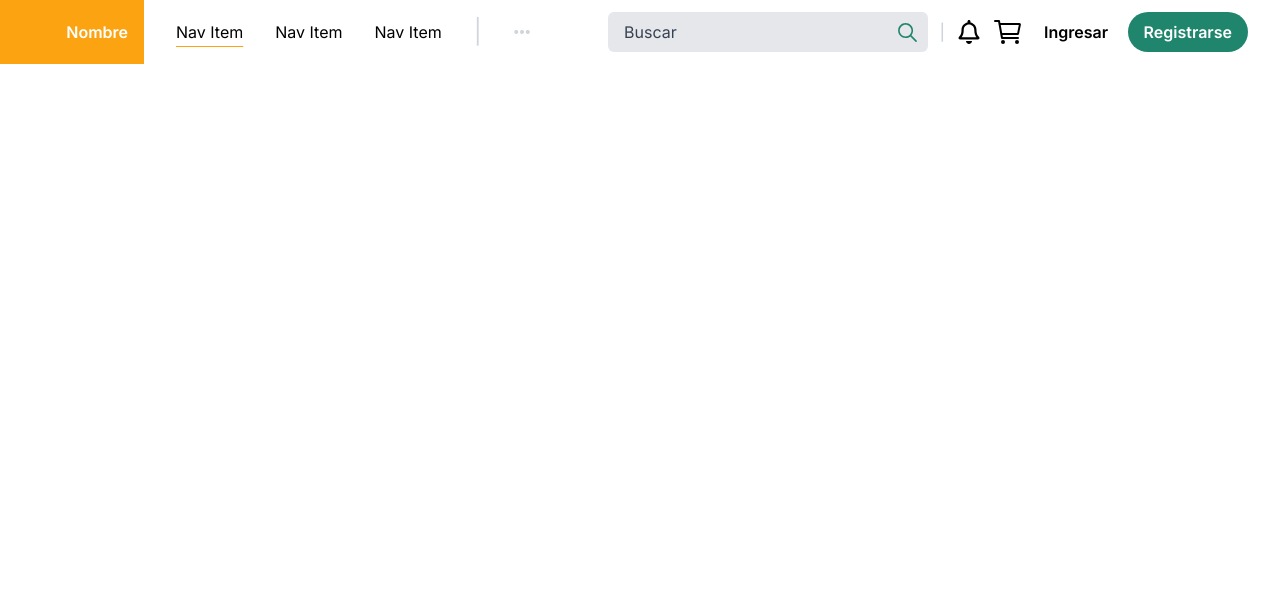
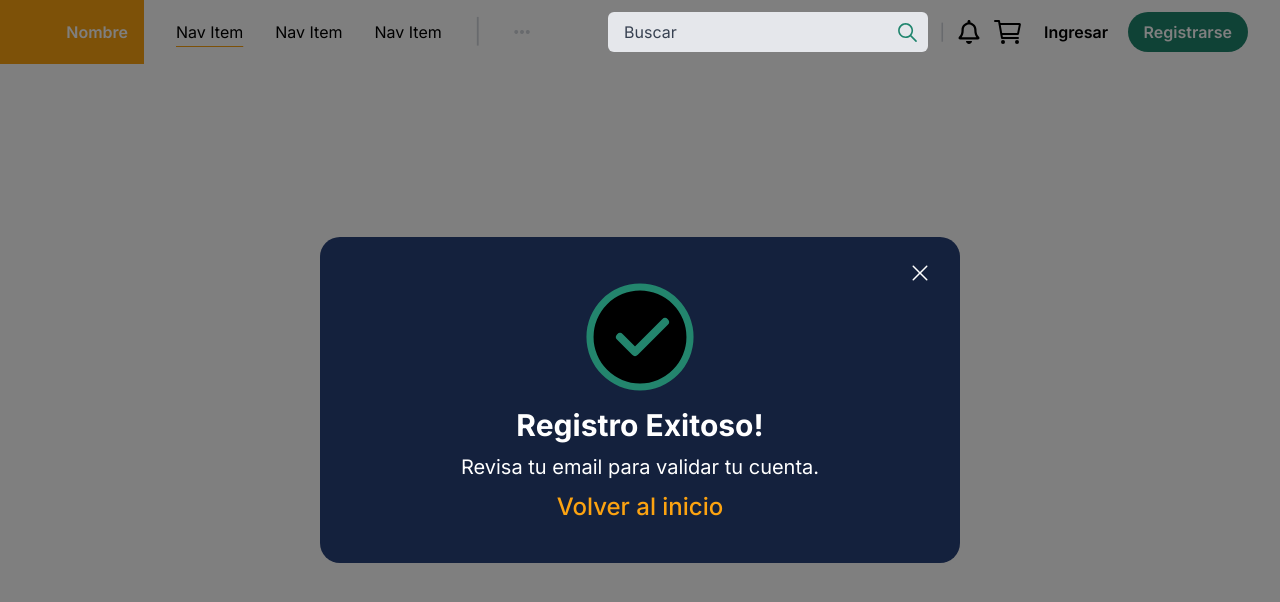
Before and after one commit to No-Country/s12-17-m-csharp-js, a Next.js app in the folder Frontend/ecommerce/: page / in a window 1280 px wide. Shown: the top 602 px of the page. Built offline with nearby package versions, Linux system fonts and the light colour scheme.

Commit message:
feat(ui): add UI of the popup component

```diff
--- /dev/null
+++ b/Frontend/ecommerce/app/components/Popup/PopUp.jsx
@@ -0,0 +1,51 @@
+'use client'
+import Link from 'next/link'
+import { useState } from 'react'
+import { createPortal } from 'react-dom'
+
+function PopUp({ open, title, description }) {
+  const [showPopUp, setShowPopUp] = useState(open)
+  const togglePopUp = () => setShowPopUp((state) => !state)
+
+  return (
+    showPopUp &&
+    createPortal(
+      <div className='bg-black/50 fixed top-0 h-full w-full flex justify-center items-center p-4'>
+        <div className='bg-[#14213D] text-white grid relative gap-y-2.5 text-center p-10 w-full max-w-screen-sm rounded-[20px]'>
+          <button onClick={togglePopUp} className='absolute right-7 top-6'>
+            <svg xmlns='http://www.w3.org/2000/svg' width='24' height='24' viewBox='0 0 24 24' fill='none'>
+              <path
+                d='M19.2806 18.2194C19.3502 18.2891 19.4055 18.3718 19.4432 18.4628C19.4809 18.5539 19.5003 18.6515 19.5003 18.75C19.5003 18.8486 19.4809 18.9461 19.4432 19.0372C19.4055 19.1282 19.3502 19.2109 19.2806 19.2806C19.2109 19.3503 19.1281 19.4056 19.0371 19.4433C18.9461 19.481 18.8485 19.5004 18.7499 19.5004C18.6514 19.5004 18.5538 19.481 18.4628 19.4433C18.3717 19.4056 18.289 19.3503 18.2193 19.2806L11.9999 13.0603L5.78055 19.2806C5.63982 19.4214 5.44895 19.5004 5.24993 19.5004C5.05091 19.5004 4.86003 19.4214 4.7193 19.2806C4.57857 19.1399 4.49951 18.949 4.49951 18.75C4.49951 18.551 4.57857 18.3601 4.7193 18.2194L10.9396 12L4.7193 5.78063C4.57857 5.6399 4.49951 5.44903 4.49951 5.25001C4.49951 5.05098 4.57857 4.86011 4.7193 4.71938C4.86003 4.57865 5.05091 4.49959 5.24993 4.49959C5.44895 4.49959 5.63982 4.57865 5.78055 4.71938L11.9999 10.9397L18.2193 4.71938C18.36 4.57865 18.5509 4.49959 18.7499 4.49959C18.949 4.49959 19.1398 4.57865 19.2806 4.71938C19.4213 4.86011 19.5003 5.05098 19.5003 5.25001C19.5003 5.44903 19.4213 5.6399 19.2806 5.78063L13.0602 12L19.2806 18.2194Z'
+                fill='white'
+              />
+            </svg>
+          </button>
+          <svg className='mx-auto' xmlns='http://www.w3.org/2000/svg' width={120} height={120} viewBox='0 0 135 135'>
+            <path
+              d='M67.5 123.75C74.8883 123.76 82.2056 122.309 89.0314 119.482C95.8573 116.654 102.057 112.506 107.274 107.274C112.506 102.057 116.654 95.8572 119.482 89.0314C122.309 82.2056 123.76 74.8883 123.75 67.5C123.759 60.1118 122.309 52.7945 119.481 45.9687C116.654 39.1429 112.505 32.9431 107.274 27.7256C102.057 22.4945 95.8573 18.3459 89.0314 15.5185C82.2056 12.691 74.8883 11.2404 67.5 11.25C60.1118 11.2406 52.7946 12.6913 45.9687 15.5187C39.1429 18.3461 32.9432 22.4946 27.7257 27.7256C22.4946 32.9431 18.3462 39.1429 15.5188 45.9687C12.6913 52.7945 11.2406 60.1118 11.25 67.5C11.2405 74.8883 12.6911 82.2056 15.5185 89.0314C18.346 95.8572 22.4945 102.057 27.7257 107.274C32.9432 112.505 39.1429 116.654 45.9687 119.481C52.7946 122.309 60.1118 123.759 67.5 123.75Z'
+              stroke='#23856D'
+              strokeWidth='8'
+              strokeLinejoin='round'
+            />
+            <path
+              d='M45 67.5L61.875 84.375L95.625 50.625'
+              stroke='#23856D'
+              strokeWidth='9'
+              strokeLinecap='round'
+              strokeLinejoin='round'
+            />
+          </svg>
+          <p className='text-3xl font-bold'>{title}</p>
+          <p className='text-xl'>{description}</p>
+          <Link href={'/'} className='font-medium text-2xl text-secondary'>
+            Volver al inicio
+          </Link>
+        </div>
+      </div>,
+      document.body,
+      'root-popup'
+    )
+  )
+}
+
+export default PopUp
--- a/Frontend/ecommerce/app/page.js
+++ b/Frontend/ecommerce/app/page.js
@@ -1,5 +1,9 @@
+import PopUp from './components/Popup/PopUp'
+
 export default function Home() {
   return (
-    <main></main>
+    <main>
+      <PopUp open title={'Registro Exitoso!'} description={'Revisa tu email para validar tu cuenta.'} />
+    </main>
   )
 }
--- a/Frontend/ecommerce/jsconfig.json
+++ b/Frontend/ecommerce/jsconfig.json
@@ -1,5 +1,6 @@
 {
   "compilerOptions": {
+    "baseUrl": ".",
     "paths": {
       "@/*": ["./*"]
     }
```
